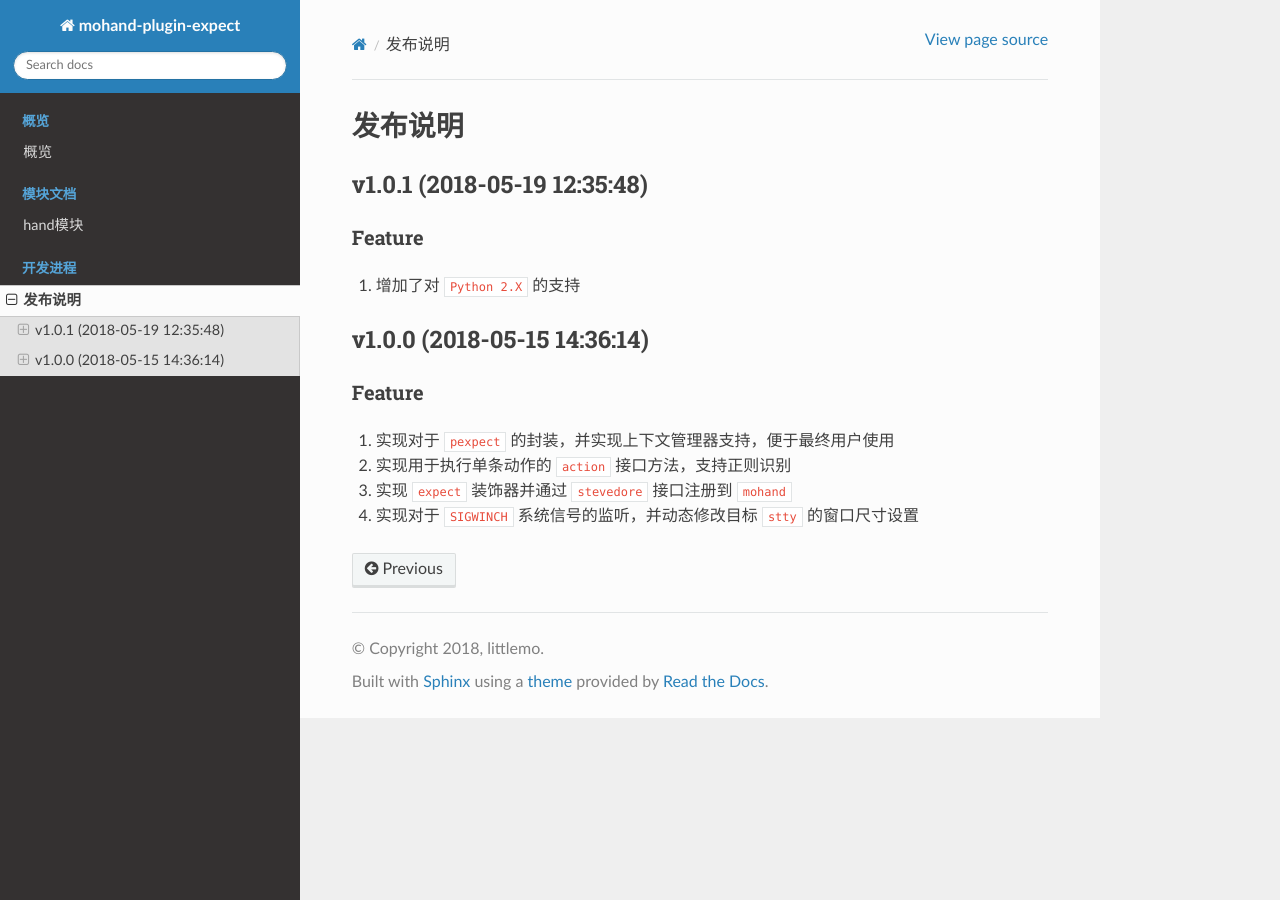
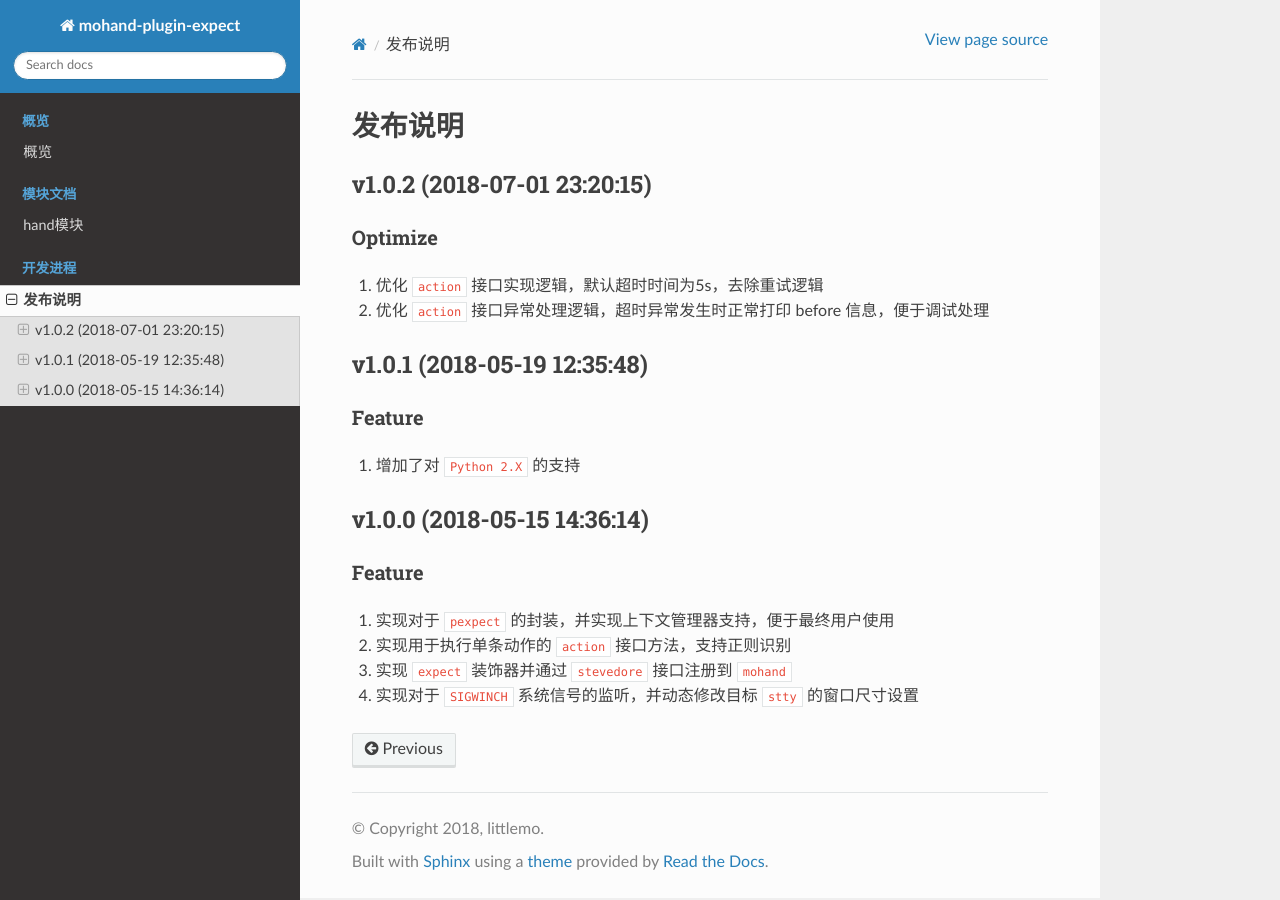
Before and after one commit to littlemo/mohand-plugin-expect, a Sphinx documentation site: the page built from docs/source/develop/release.rst, in a window 1280 px wide. Built offline with Sphinx 7.4.7 and the Read the Docs theme 2.0.0, drawn with Linux system fonts in a browser that asks for light colours; formulas are drawn with MathJax 3; the version number could not be read and is left out.

Commit message:
Modify: 编写v1.0.2发布说明，并更新版本号

```diff
--- a/docs/source/develop/release.rst
+++ b/docs/source/develop/release.rst
@@ -3,6 +3,16 @@
 ========
 发布说明
 ========
+
+v1.0.2 (2018-07-01 23:20:15)
+----------------------------
+
+Optimize
+~~~~~~~~
+
+#. 优化 ``action`` 接口实现逻辑，默认超时时间为5s，去除重试逻辑
+#. 优化 ``action`` 接口异常处理逻辑，超时异常发生时正常打印 before 信息，便于调试处理
+
 
 v1.0.1 (2018-05-19 12:35:48)
 ----------------------------
--- a/source/mohand_plugin_expect/version.py
+++ b/source/mohand_plugin_expect/version.py
@@ -16,7 +16,7 @@ VERSION_SUFFIX_BETA = 'b'
 VERSION_SUFFIX_RC = 'rc'
 VERSION_SUFFIX_NONE = None
 
-VERSION = (1, 0, 1, VERSION_SUFFIX_NONE, 0)
+VERSION = (1, 0, 2, VERSION_SUFFIX_NONE, 0)
 
 
 def get_setup_version():
```
